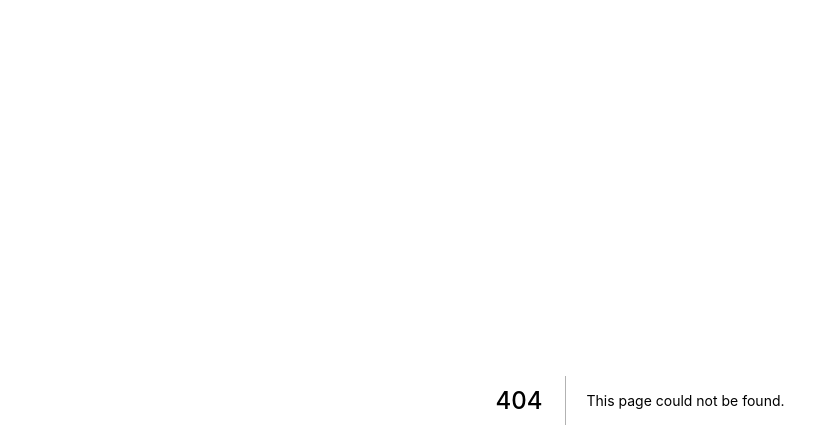
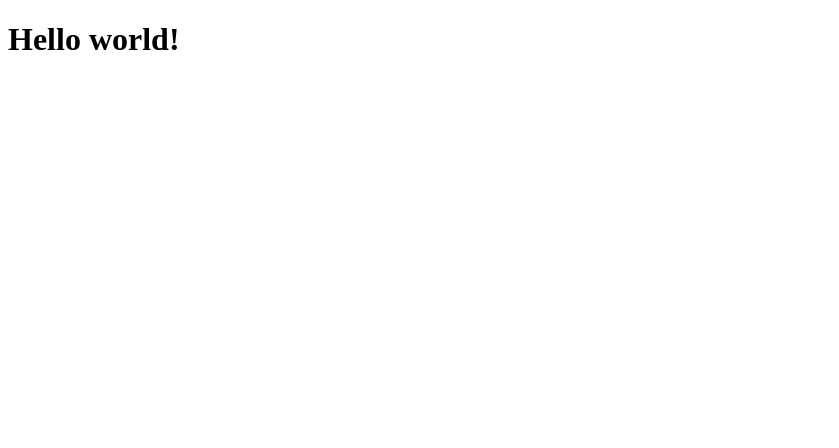
Before and after one commit to shock-dev/chat-front, a Next.js app: page /login in a window 1280 px wide. Before the commit this address had no page. Shown: the top 448 px of the page, without its empty margins (0-839 px from the left). Built offline with nearby package versions, Linux system fonts and the light colour scheme.

Commit message:
improve settings of eslint and add more rules for it

```diff
--- a/pages/_app.tsx
+++ b/pages/_app.tsx
@@ -1,7 +1,7 @@
 import type { AppProps } from 'next/app';
 
-function App({ Component, pageProps }: AppProps) {
-  return <Component {...pageProps} />;
-}
+const App = ({ Component, pageProps }: AppProps) => (
+  <Component {...pageProps} />
+);
 
 export default App;
--- /dev/null
+++ b/pages/login.tsx
@@ -0,0 +1,9 @@
+import { NextPage } from 'next';
+
+const login: NextPage = () => (
+  <div>
+    <h1>Hello world!</h1>
+  </div>
+);
+
+export default login;
```
Also changed, not shown: package.json (+7 -3 lines), pages/index.tsx (+5 -7 lines), 2 other files (tests, documents, lock files or other folders).
